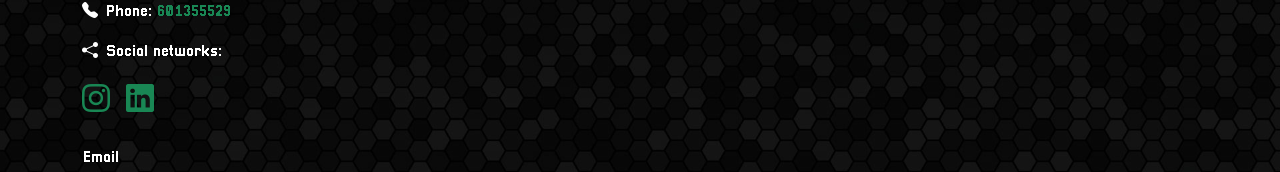
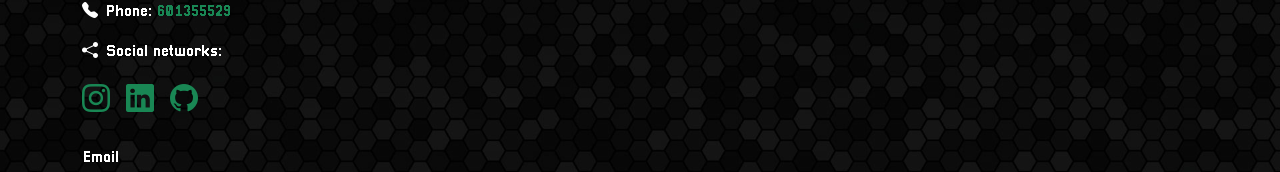
Before and after one commit to AlejandroBalaguer/webpersonal, a React (Vite) app: page /contacto in a window 1280 px wide. Shown: the part 281-453 px from the top of the page. Built offline with nearby package versions, Linux system fonts and the light colour scheme.

Commit message:
Agregado icono a la web y github en el contacto

```diff
--- a/index.html
+++ b/index.html
@@ -2,7 +2,7 @@
 <html lang="en">
   <head>
     <meta charset="UTF-8" />
-    <link rel="icon" type="image/svg+xml" href="/vite.svg" />
+    <link rel="icon" type="image" href="/icon.png" />
     <meta name="viewport" content="width=device-width, initial-scale=1.0" />
     <title>Alejandro Balaguer Moroño</title>
   </head>
--- a/src/pages/Contacto.jsx
+++ b/src/pages/Contacto.jsx
@@ -41,6 +41,9 @@ const Contact = () => {
                     <a href="https://www.linkedin.com/in/alejandro-balaguer-moroño" target="_blank" rel="noreferrer" className="text-success fs-3">
                         <i className="bi bi-linkedin"></i>
                     </a>
+                    <a href="https://github.com/AlejandroBalaguer" target="_blank" rel="noreferrer" className="text-success fs-3">
+                        <i className="bi bi-github"></i>
+                    </a>
                 </div>
 
                 <form action="https://formsubmit.co/alejandrobalaguerm@gmail.com" method="POST">
```
Also changed, not shown: public/icon.png (added).
